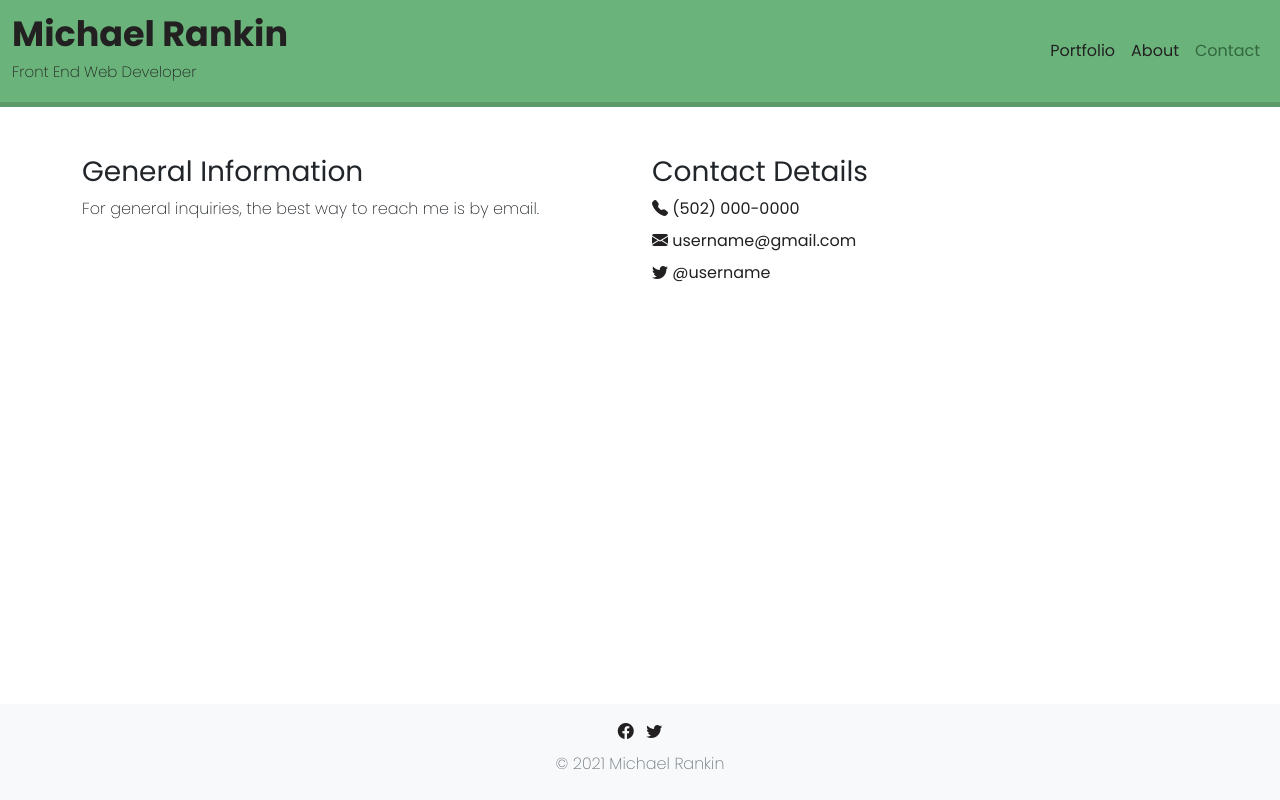
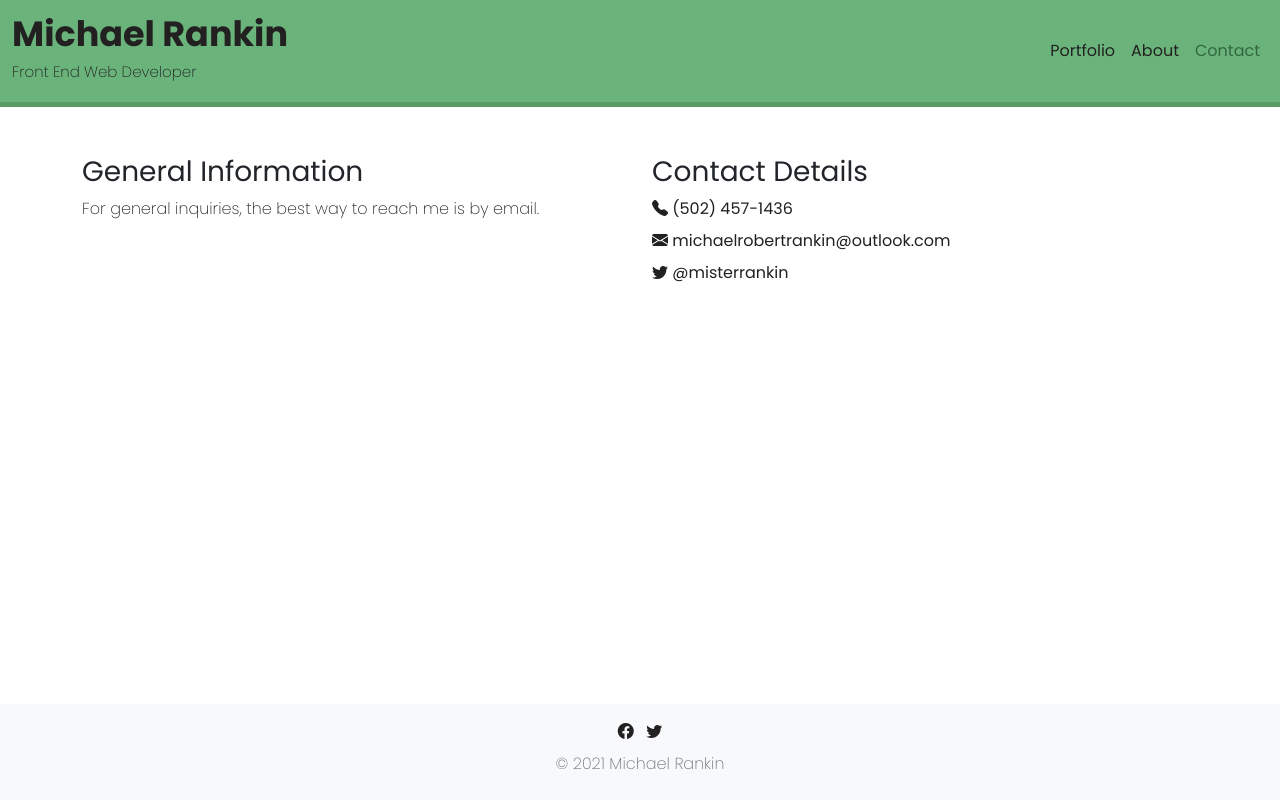
Before and after one commit to mrankin93/portfolio-bootstrap, a plain HTML site: page contact.html in a window 1280 px wide. Drawn offline with nearby package versions, Linux system fonts and the light colour scheme.

Commit message:
Edited About & Contact

```diff
--- a/contact.html
+++ b/contact.html
@@ -62,9 +62,9 @@
             <div class="col-md-6">
                 <h3>Contact Details</h3>
                 <ul class="list-unstyled">
-                    <li class="pb-2"><a href="tel:5020000000" target="_blank" class="text-decoration-none"><i class="bi bi-telephone-fill"></i> (502) 000-0000</a></li>
-                    <li class="pb-2"><a href="mailto:test@gmail.com" target="_blank" class="text-decoration-none"><i class="bi bi-envelope-fill"></i> username@gmail.com</a></li>
-                    <li class="pb-2"><a href="https://twitter.com" target="_blank" class="text-decoration-none"><i class="bi bi-twitter"></i> @username</a></li>
+                    <li class="pb-2"><a href="tel:5024571436" class="text-decoration-none"><i class="bi bi-telephone-fill"></i> (502) 457-1436</a></li>
+                    <li class="pb-2"><a href="mailto:michaelrobertrankin@outlook.com" class="text-decoration-none"><i class="bi bi-envelope-fill"></i> michaelrobertrankin@outlook.com</a></li>
+                    <li class="pb-2"><a href="https://twitter.com/misterrankin" target="_blank" class="text-decoration-none"><i class="bi bi-twitter"></i> @misterrankin</a></li>
                 </ul>
             </div>
         </div>
```
Also changed, not shown: about.html (+1 -1 lines), img/profile.jpg (added).
